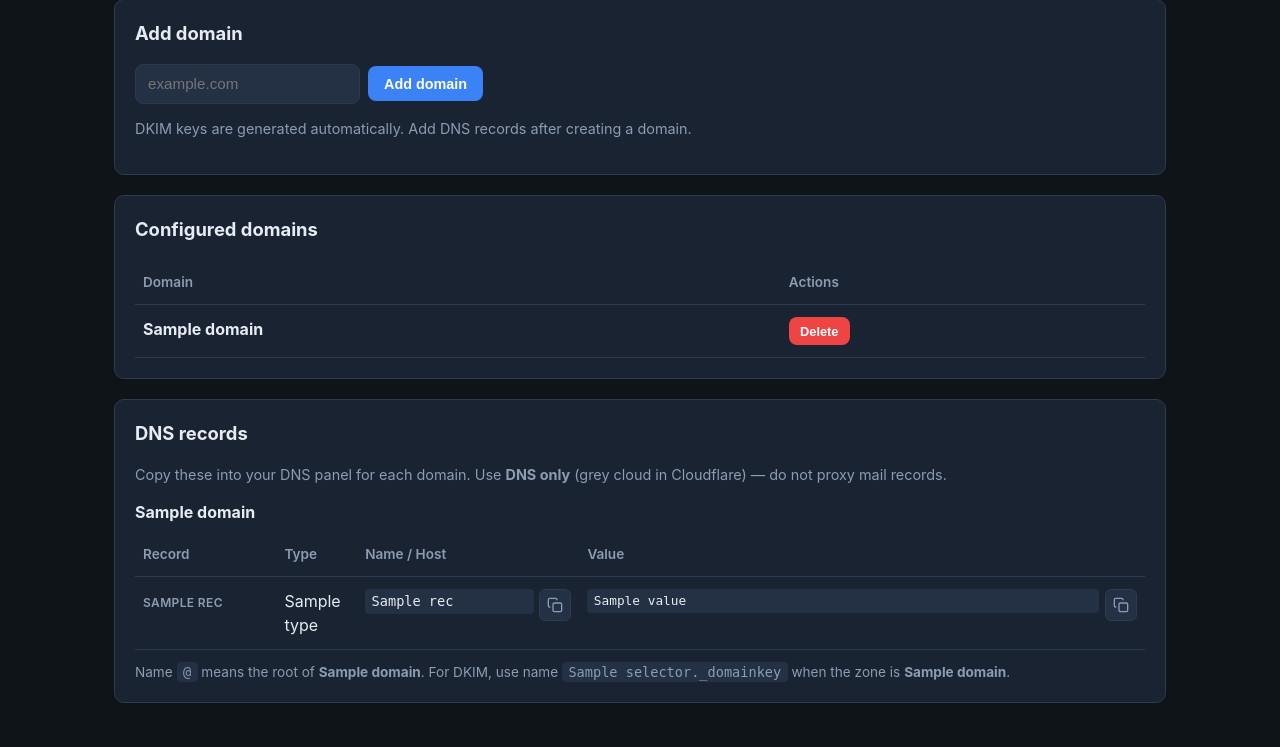
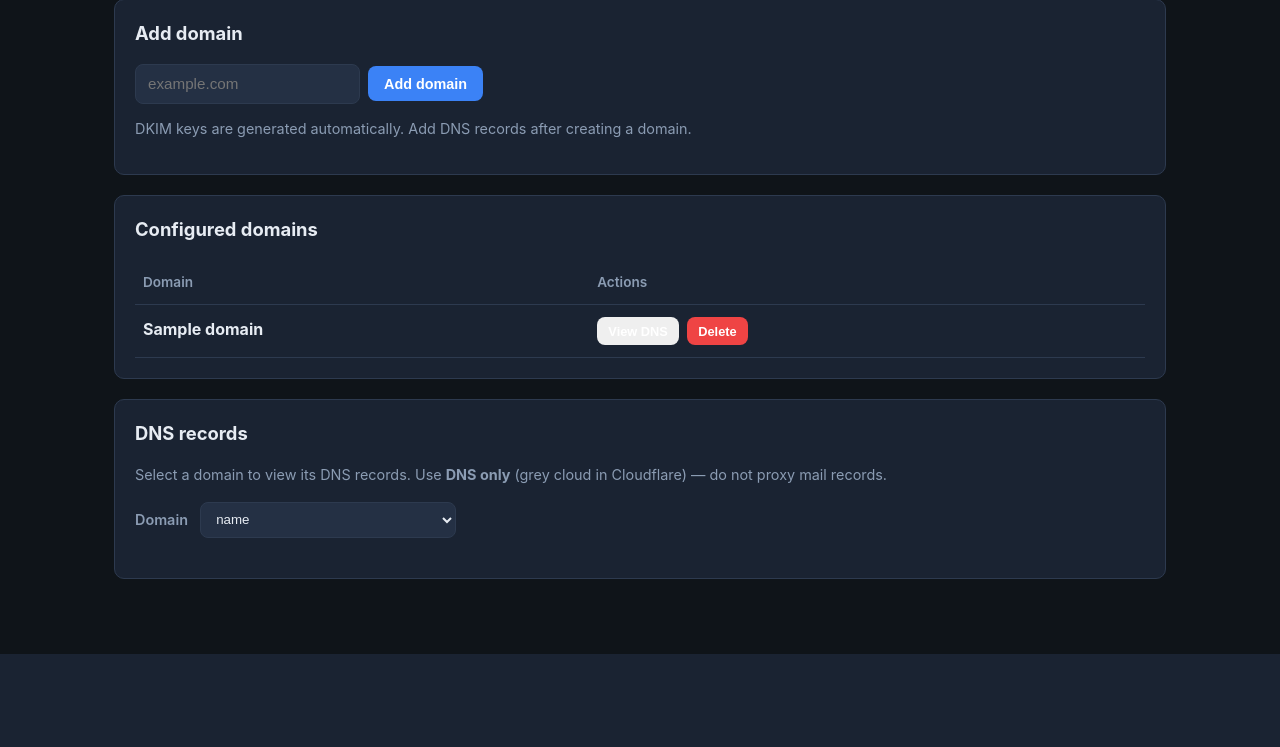
Before and after one commit to sameer392/exim-docker, a FastAPI app: template mailpanel/app/templates/domains.html in a window 1280 px wide. Shown: the part 146-893 px from the top of the page. After the commit the page ends 800 px from the top, so only its background shows below. Run offline with FastAPI, Linux system fonts and the light colour scheme; the template is opened without the code that fills it: most values are stand-ins (such as "Sample title", 1, 10 or a date in 2020).

Commit message:
Add DNS record selection feature in domains template: introduce a dropdown for domain selection, enhance UI with a new DNS section, and update styles for better layout. This improves user experience by allowing users to view DNS records for specific domains more easily.

```diff
--- /dev/null
+++ b/mailpanel/app/static/dns-select.js
@@ -0,0 +1,40 @@
+(function () {
+  const select = document.getElementById("dns-domain-select");
+  if (!select) return;
+
+  const blocks = Array.from(document.querySelectorAll(".dns-domain-block[data-domain]"));
+
+  function showDomain(domain, scroll) {
+    blocks.forEach((block) => {
+      block.hidden = block.getAttribute("data-domain") !== domain;
+    });
+    if (select.value !== domain) {
+      select.value = domain;
+    }
+    if (scroll) {
+      const section = document.getElementById("dns-section");
+      if (section) section.scrollIntoView({ behavior: "smooth", block: "start" });
+    }
+  }
+
+  select.addEventListener("change", () => {
+    showDomain(select.value, false);
+  });
+
+  document.addEventListener("click", (event) => {
+    const button = event.target.closest("[data-show-dns]");
+    if (!button) return;
+    const domain = button.getAttribute("data-show-dns");
+    if (!domain) return;
+    showDomain(domain, true);
+  });
+
+  // Honor ?domain=example.com in the URL if present
+  const params = new URLSearchParams(window.location.search);
+  const fromUrl = params.get("domain");
+  if (fromUrl && blocks.some((b) => b.getAttribute("data-domain") === fromUrl)) {
+    showDomain(fromUrl, false);
+  } else {
+    showDomain(select.value, false);
+  }
+})();
--- a/mailpanel/app/static/style.css
+++ b/mailpanel/app/static/style.css
@@ -254,6 +254,28 @@ form.inline { display: inline; }
 .copy-btn:hover { color: var(--text); border-color: var(--primary); }
 .copy-btn.copied { color: var(--success); border-color: var(--success); }
 .dns-hint { margin: 0.75rem 0 0; font-size: 0.85rem; }
+.dns-selector {
+  display: flex;
+  align-items: center;
+  gap: 0.75rem;
+  margin: 1rem 0 1.25rem;
+  flex-wrap: wrap;
+}
+.dns-selector label {
+  font-weight: 600;
+  margin: 0;
+}
+.dns-selector select {
+  min-width: 16rem;
+  max-width: 100%;
+}
+.dns-domain-block[hidden] { display: none !important; }
+.actions-cell {
+  display: flex;
+  align-items: center;
+  gap: 0.5rem;
+  flex-wrap: wrap;
+}
 code {
   background: var(--surface2);
   padding: 0.15rem 0.4rem;
--- a/mailpanel/app/templates/domains.html
+++ b/mailpanel/app/templates/domains.html
@@ -24,7 +24,8 @@
       {% for domain in domains %}
       <tr>
         <td><strong>{{ domain }}</strong></td>
-        <td>
+        <td class="actions-cell">
+          <button type="button" class="btn small" data-show-dns="{{ domain }}">View DNS</button>
           <form method="post" action="/domains/delete" class="inline" onsubmit="return confirm('Delete {{ domain }}? Remove all users first.')">
             <input type="hidden" name="domain" value="{{ domain }}">
             <button type="submit" class="btn danger small">Delete</button>
@@ -40,11 +41,21 @@
 </section>
 
 {% if domain_dns %}
-<section class="card">
+<section class="card" id="dns-section">
   <h2>DNS records</h2>
-  <p class="muted">Copy these into your DNS panel for each domain. Use <strong>DNS only</strong> (grey cloud in Cloudflare) — do not proxy mail records.</p>
+  <p class="muted">Select a domain to view its DNS records. Use <strong>DNS only</strong> (grey cloud in Cloudflare) — do not proxy mail records.</p>
+
+  <div class="dns-selector">
+    <label for="dns-domain-select">Domain</label>
+    <select id="dns-domain-select">
+      {% for domain in domain_dns.keys() %}
+      <option value="{{ domain }}" {% if loop.first %}selected{% endif %}>{{ domain }}</option>
+      {% endfor %}
+    </select>
+  </div>
+
   {% for domain, records in domain_dns.items() %}
-  <div class="dns-domain-block">
+  <div class="dns-domain-block" data-domain="{{ domain }}" {% if not loop.first %}hidden{% endif %}>
     <h3>{{ domain }}</h3>
     <div class="dns-table-wrap">
     <table class="dns-table">
@@ -105,4 +116,5 @@
 {% endblock %}
 {% block scripts %}
 <script src="/static/copy.js"></script>
+<script src="/static/dns-select.js"></script>
 {% endblock %}
```
